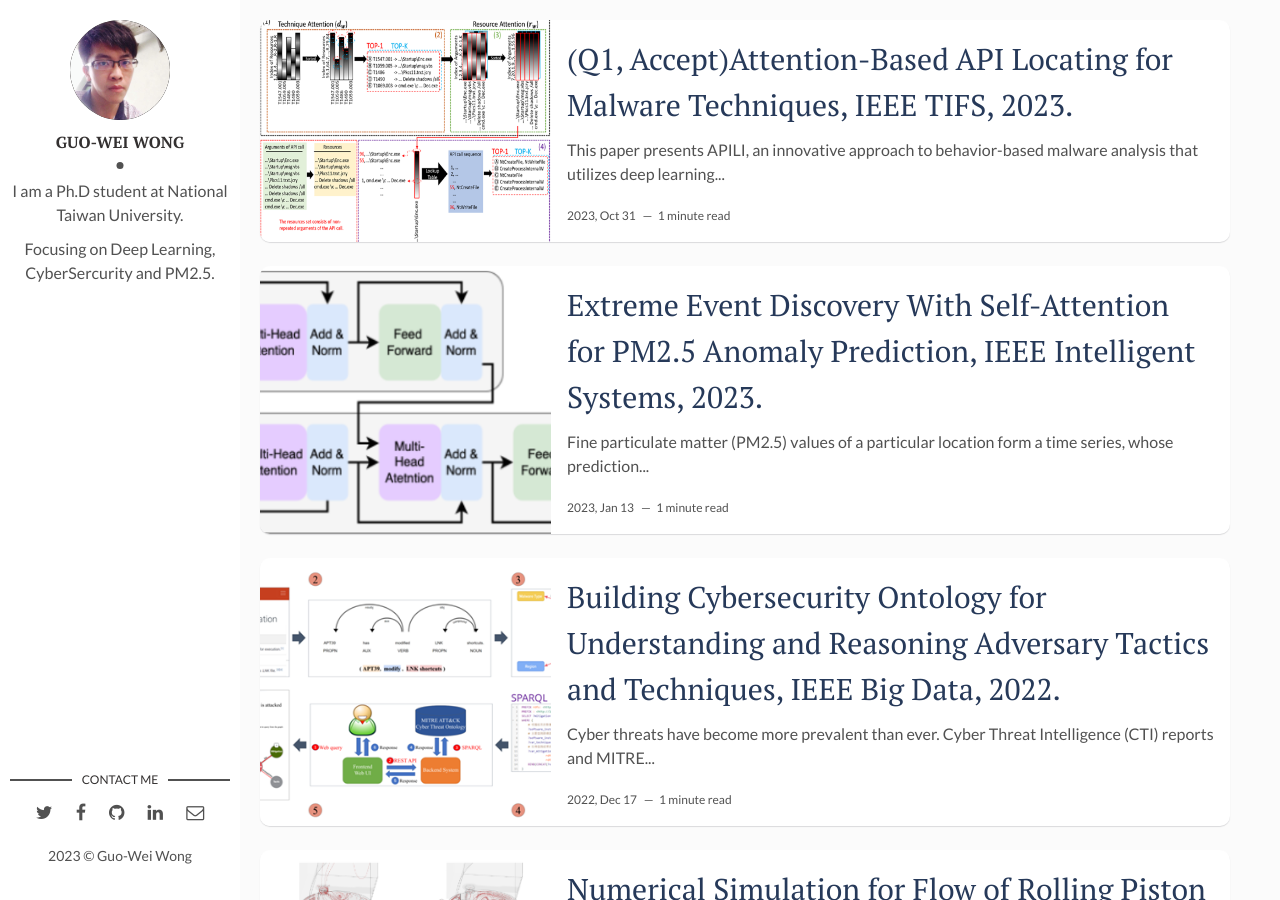
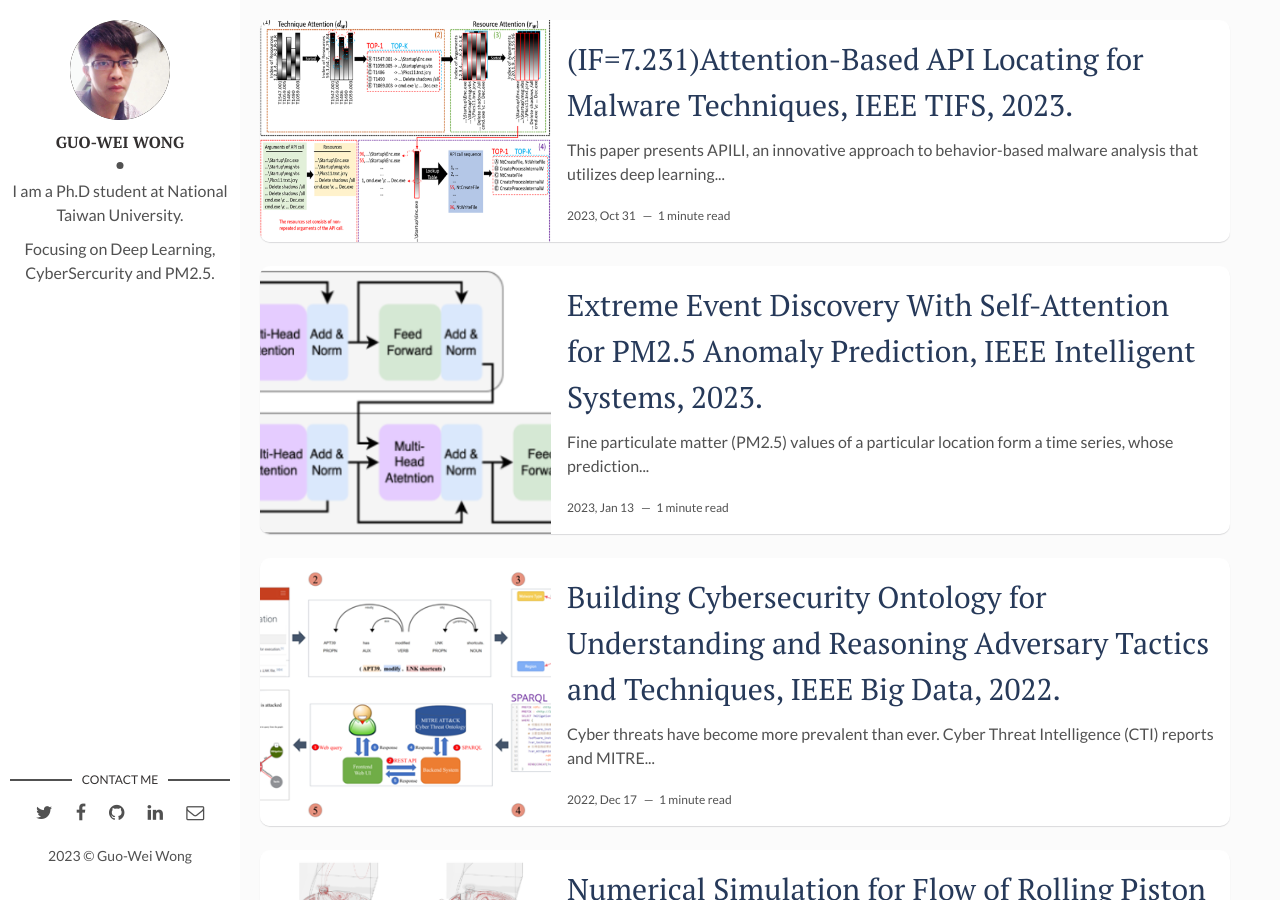
Before and after one commit to Irish-kw/Irish-kw.github.io, a Jekyll site: the page built from index.html, in a window 1280 px wide and 900 px high. Built offline with Jekyll 4.4.1, drawn with Linux system fonts in a browser that asks for light colours; the list of posts is cut into pages by our own code.

Commit message:
Update 2023-10-31-TIFS2023.markdown

```diff
--- a/_posts/2023-10-31-TIFS2023.markdown
+++ b/_posts/2023-10-31-TIFS2023.markdown
@@ -1,6 +1,6 @@
 ---
 layout: post
-title: (Q1, Accept)Attention-Based API Locating for Malware Techniques, IEEE TIFS, 2023.
+title: (IF=7.231)Attention-Based API Locating for Malware Techniques, IEEE TIFS, 2023.
 date: 2023-10-31 08:00:00 +0800
 description: You’ll find this post in your `_posts` directory. Go ahead and edit it and re-build the site to see your changes. # Add post description (optional)
 img: TIFS2023.png # Add image post (optional)
```
